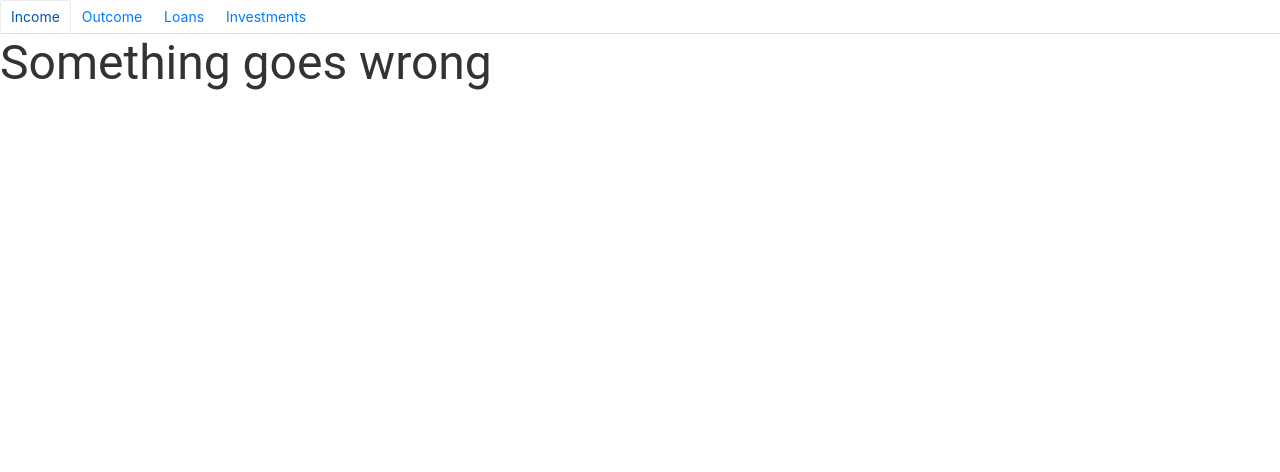
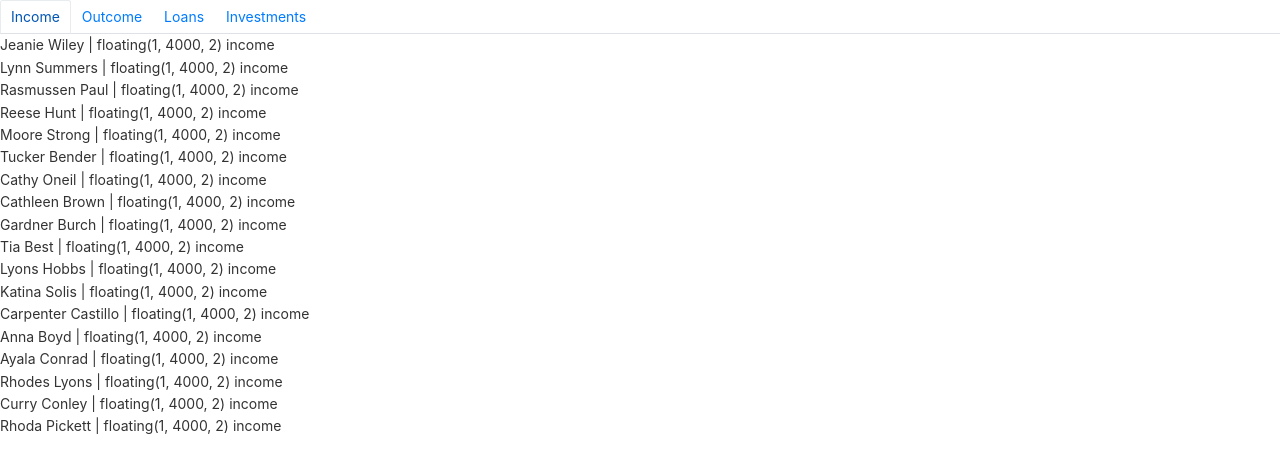
Before and after one commit to igor2000xp/solid-branch-frontend-trial-angular-boris, an Angular app: page /navigator in a window 1280 px wide. Shown: the top 472 px of the page. Built offline with nearby package versions, Linux system fonts and the light colour scheme.

Commit message:
feat: implement filtering Pipe and draft output data

```diff
--- a/src/app/UI/pages/tabs-page/tabs-page.component.html
+++ b/src/app/UI/pages/tabs-page/tabs-page.component.html
@@ -30,4 +30,7 @@
   </li>
 </ul>
 
-<h2>{{ contentPage[0].name }}</h2>
+<div *ngFor="let item of contentPage | dataFilter: filterString">
+  <span>{{ item.name.first }} {{ item.name.last }} | </span>
+  <span> {{ item.amount }} {{ item.type }}</span>
+</div>
--- a/src/app/UI/pages/tabs-page/tabs-page.component.ts
+++ b/src/app/UI/pages/tabs-page/tabs-page.component.ts
@@ -1,10 +1,11 @@
 import { Component, OnInit } from '@angular/core';
+import { IDatum } from '../../../models';
+import { dataMock } from '../../../data/dataMock';
 
 export interface IContentPageElement {
   name: string;
-  account: number;
+  account: string;
 }
-// export type IActivePage = 'active' || '';
 export const activePageInit: Array<boolean> = [false, false, false, false];
 
 @Component({
@@ -15,9 +16,13 @@ export const activePageInit: Array<boolean> = [false, false, false, false];
 export class TabsPageComponent implements OnInit {
   private isActiveTab: string = '0';
 
-  public contentPage: IContentPageElement[] = [{ name: '', account: 0 }];
+  public contentPage: IDatum[] = [];
 
   public activePage: Array<boolean> = [true, false, false, false];
+
+  public dataFromDb: IDatum[] = dataMock.data;
+
+  public filterString: 'income' | 'outcome' | 'loan' | 'investment' = 'income';
 
   // constructor() {}
   //
@@ -25,23 +30,27 @@ export class TabsPageComponent implements OnInit {
     this.activePage = activePageInit;
     switch (idPage) {
       case '0':
-        this.contentPage = [{ name: 'Zero Page', account: 0 }];
+        this.contentPage = this.dataFromDb;
         this.activePage = [true, false, false, false];
+        this.filterString = 'income';
         break;
       case '1':
-        this.contentPage = [{ name: 'First Page', account: 1 }];
+        this.contentPage = this.dataFromDb;
         this.activePage = [false, true, false, false];
+        this.filterString = 'outcome';
         break;
       case '2':
-        this.contentPage = [{ name: 'Second Page', account: 2 }];
+        this.contentPage = this.dataFromDb;
         this.activePage = [false, false, true, false];
+        this.filterString = 'loan';
         break;
       case '3':
-        this.contentPage = [{ name: 'Third Page', account: 3 }];
+        this.contentPage = this.dataFromDb;
         this.activePage = [false, false, false, true];
+        this.filterString = 'investment';
         break;
       default:
-        this.contentPage = [{ name: 'Something goes wrong', account: 100 }];
+        this.contentPage = [];
     }
   }
 
--- a/src/app/data/dataMock.ts
+++ b/src/app/data/dataMock.ts
@@ -1,5 +1,6 @@
-const dataMock = [
-  {
+import { IDataMock } from '../models';
+
+export const dataMock: IDataMock = {
   total: 100,
   data: [
     {
@@ -1305,5 +1306,4 @@ const dataMock = [
       address: '547 Ebony Court, Rivera, Minnesota, 915',
     },
   ],
-  },
-];
+};
--- /dev/null
+++ b/src/app/models/index.ts
@@ -0,0 +1,15 @@
+export interface IDatum {
+  _id: string;
+  amount: string;
+  type: 'income' | 'outcome' | 'loan' | 'investment';
+  name: { last: string; first: string };
+  company: string;
+  email: string;
+  phone: string;
+  address: string;
+}
+
+export interface IDataMock {
+  total: number;
+  data: IDatum[];
+}
--- /dev/null
+++ b/src/app/pipes/data-filter.pipe.ts
@@ -0,0 +1,14 @@
+import { Pipe, PipeTransform } from '@angular/core';
+import { IDatum } from '../models';
+import { dataMock } from '../data/dataMock';
+
+@Pipe({
+  name: 'dataFilter',
+})
+export class DataFilterPipe implements PipeTransform {
+  transform(data: IDatum[], filterString: string): IDatum[] {
+    return dataMock.data.filter(item => {
+      return item.type === filterString;
+    });
+  }
+}
```
Also changed, not shown: src/app/app.module.ts (+7 -1 lines). Lines whose indentation alone changed are shown as unchanged.
